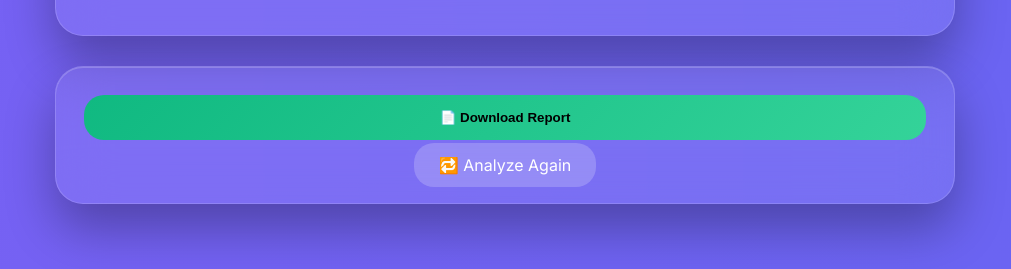
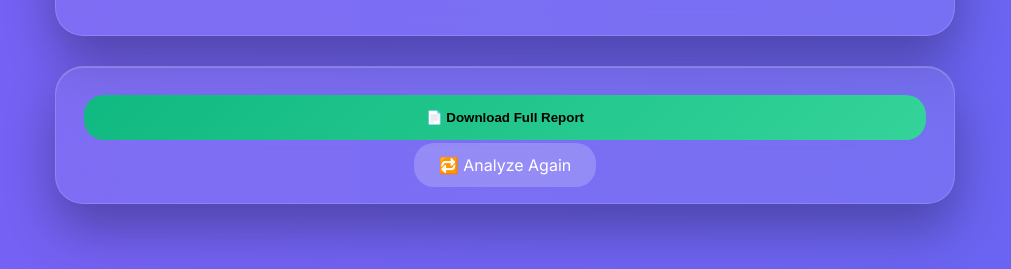
Before and after one commit to ABHIGH15/academic-advisory-system, a Python web app: template templates/result.html in a window 1280 px wide. Shown: the part 2514-2783 px from the top of the page, without its empty margins (135-1146 px from the left). Run offline with Jinja, Linux system fonts and the light colour scheme; the template is opened without the code that fills it: most values are stand-ins (such as "Sample title", 1, 10 or a date in 2020).

Commit message:
Update result.html

```diff
--- a/templates/result.html
+++ b/templates/result.html
@@ -182,15 +182,12 @@
     <div class="soft-card center">
 
         <form action="/download_report" method="post">
-            <input type="hidden" name="effectiveness" value="{{ result.Effectiveness }}">
-            <input type="hidden" name="strategy" value="{{ result.Strategy }}">
-            <input type="hidden" name="summary" value="Academic Intelligence Report">
+    <input type="hidden" name="full_result" value='{{ result | tojson }}'>
 
-            <button type="submit" class="btn-primary">
-                📄 Download Report
-            </button>
-        </form>
-
+    <button type="submit" class="btn-primary">
+        📄 Download Full Report
+    </button>
+</form>
         <div style="margin-top:15px;">
             <a href="/" class="btn-secondary">
                 🔁 Analyze Again
```
